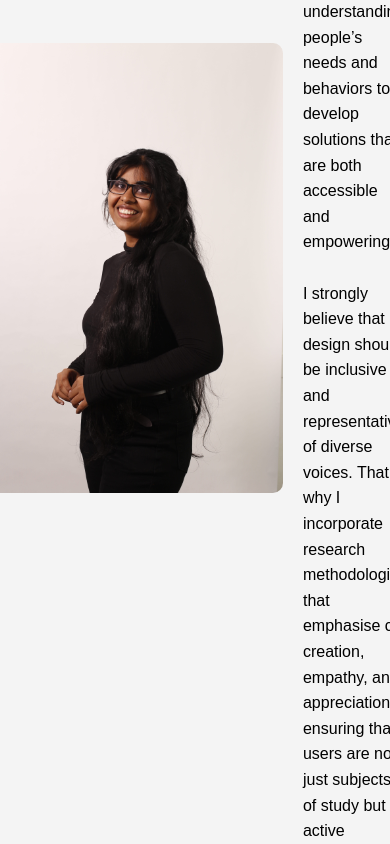
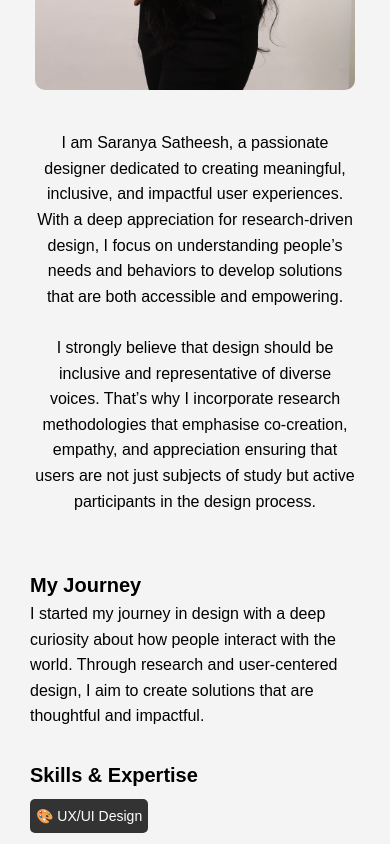
Before and after one commit to chaaaruuu/Portfolio, a plain HTML site: page about.html in a window 390 px wide. Shown: the part 580-1424 px from the top of the page. Drawn offline with Linux system fonts and the light colour scheme.

Commit message:
responsive

```diff
--- a/about.html
+++ b/about.html
@@ -19,7 +19,7 @@
     </header>
 
     <main>
-        <section class="about-intro">
+        <section class="about-intro fade-in">
             <h1>About Me</h1>
             <div class="about-intro-content">
                 <img src="images/saranya.jpg" alt="Saranya Satheesh" class="image">
--- a/style.css
+++ b/style.css
@@ -176,9 +176,10 @@ footer {
 
 .image {
     width: 300px;
-    height: 300 px;
+    height: 300px;
     border-radius: 10px;
     flex-shrink: 0;
+    object-fit: cover; /* Ensures the image maintains its aspect ratio */
 }
 
 .about-intro-content p {
@@ -224,6 +225,59 @@ footer {
 .fade-in.visible {
     opacity: 1;
     transform: translateY(0);
+}
+
+/* Responsive Styles for Phones */
+@media (max-width: 768px) {
+    .about-intro-content {
+        flex-direction: column;
+        align-items: center;
+        text-align: center;
+    }
+
+    .image {
+        width: 100%;
+        max-width: 400px; /* Allow the image to scale up to 400px max */
+        height: auto; /* Maintain aspect ratio */
+        object-fit: cover; /* Ensure image doesn't get distorted */
+    }
+
+    .about-intro-content p {
+        max-width: 100%;
+        margin-top: 20px;
+    }
+
+    .about-content {
+        padding: 15px;
+    }
+
+    .about-content h2 {
+        font-size: 22px;
+    }
+
+    .about-content ul li {
+        font-size: 16px;
+        padding: 8px;
+    }
+}
+
+@media (max-width: 480px) {
+    .about-intro {
+        padding: 15px;
+    }
+
+    .about-content {
+        padding: 10px;
+    }
+
+    .about-content h2 {
+        font-size: 20px;
+    }
+
+    .about-content ul li {
+        font-size: 14px;
+        padding: 6px;
+    }
 }
 
 /* Contact Page */
```
